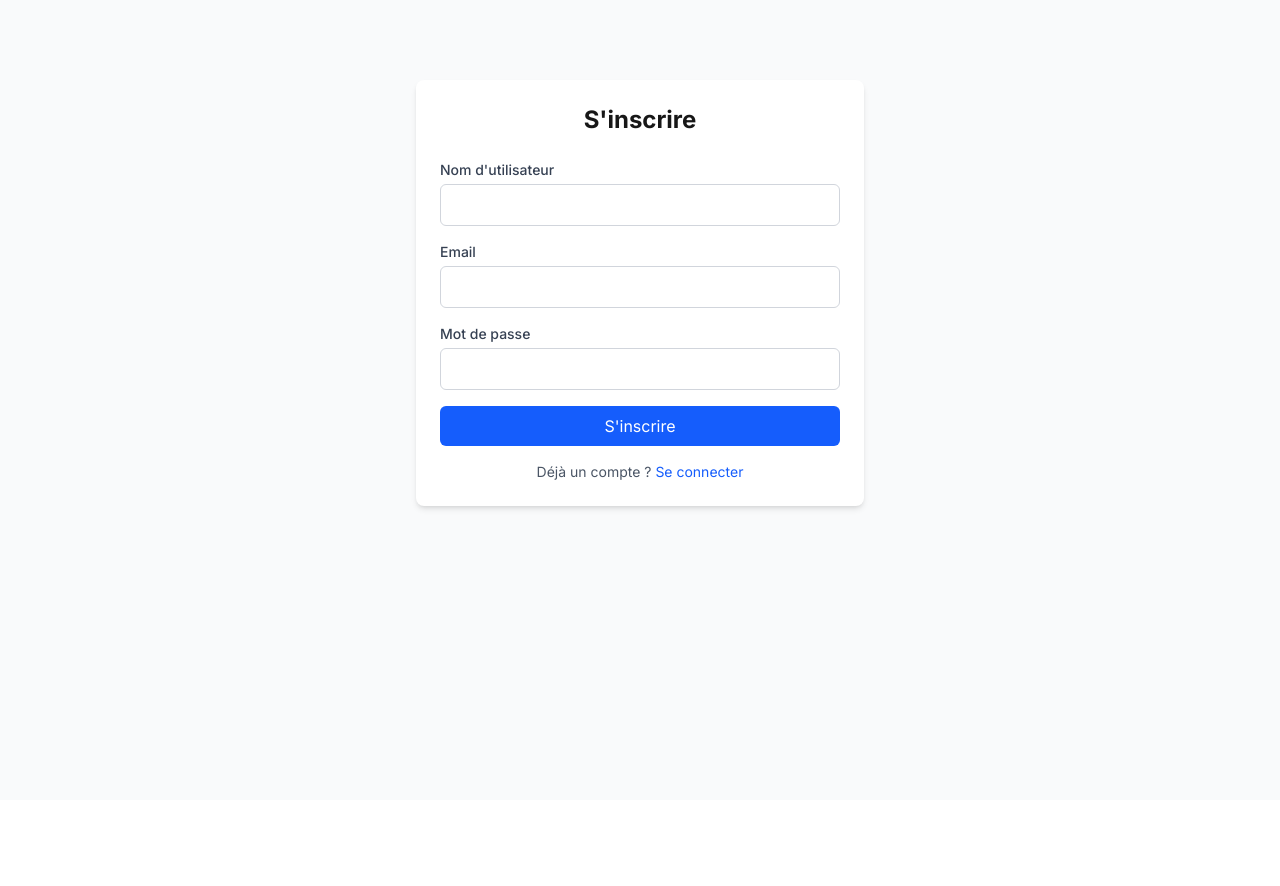
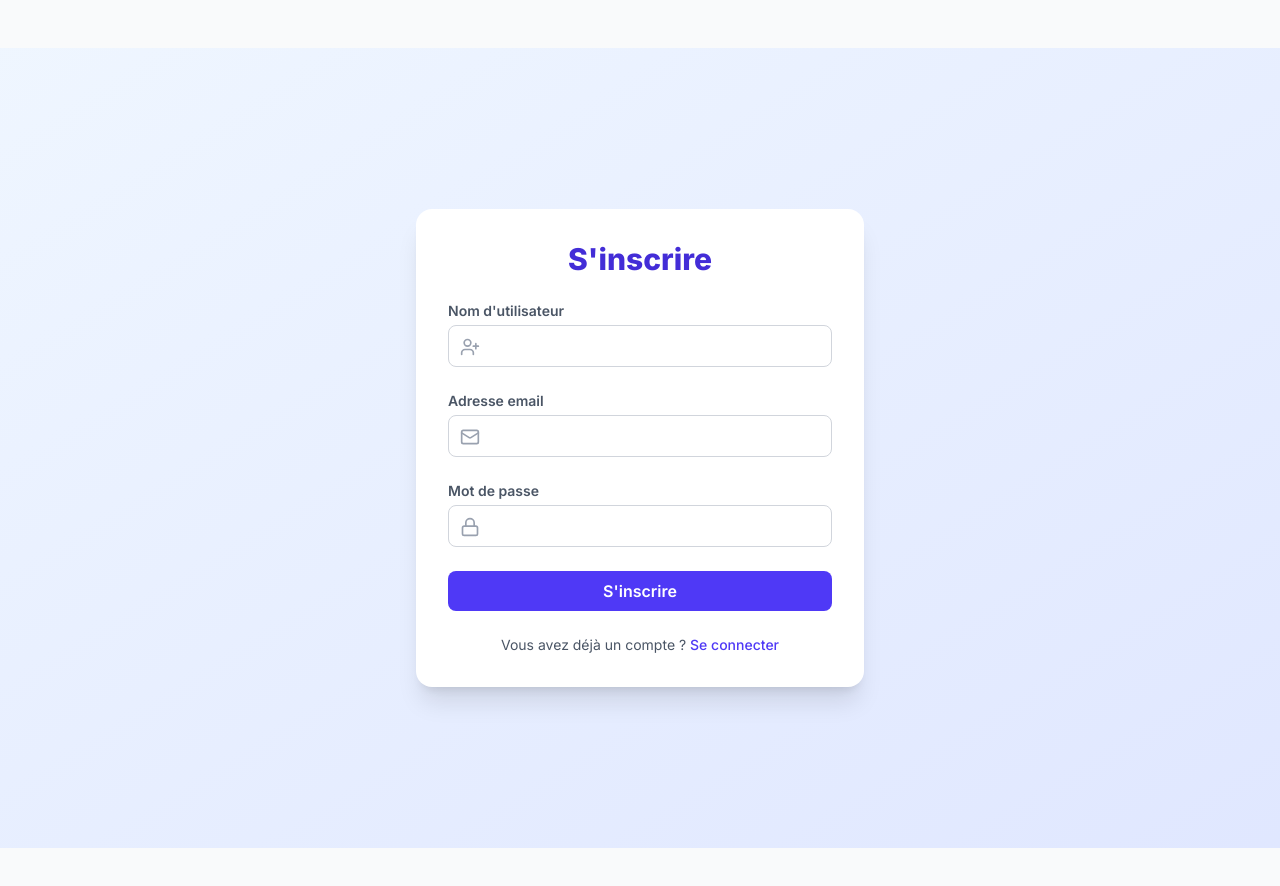
Before and after one commit to Marinegrn/microblogging_socialmedia, a Next.js app in the folder microblog-app/: page /register in a window 1280 px wide. Shown: the top 886 px of the page. Before the commit the page ends 800 px from the top, so only its background shows below. Built offline with nearby package versions, Linux system fonts and the light colour scheme; no server answers.

Commit message:
update : style RegisterForm component

```diff
--- a/microblog-app/src/components/auth/RegisterForm.tsx
+++ b/microblog-app/src/components/auth/RegisterForm.tsx
@@ -2,6 +2,7 @@
 import { useState } from 'react';
 import { useAuth } from '@/hooks/useAuth';
 import { useRouter } from 'next/navigation';
+import { Mail, Lock, UserPlus } from 'lucide-react';
 
 export default function RegisterForm() {
   const [email, setEmail] = useState('');
@@ -34,52 +35,63 @@ export default function RegisterForm() {
     setLoading(false);
   };
 
+
   return (
-    <div className="max-w-md mx-auto mt-8 p-6 bg-white rounded-lg shadow-md">
-      <h1 className="text-2xl font-bold text-center mb-6">S&apos;inscrire</h1>
+    <div className="flex items-center justify-center min-h-screen bg-gradient-to-br from-blue-50 to-indigo-100 px-4">
+      <div className="w-full max-w-md bg-white p-8 rounded-2xl shadow-xl">
+        <h1 className="text-3xl font-extrabold text-center text-indigo-700 mb-6">S&apos;inscrire</h1>
 
-      <form onSubmit={handleSubmit} className="space-y-4">
+        <form onSubmit={handleSubmit} className="space-y-6">
           <div>
-          <label className="block text-sm font-medium text-gray-700 mb-1">
+            <label className="block text-sm font-semibold text-gray-600 mb-1">
               Nom d&apos;utilisateur
             </label>
+            <div className="relative">
+              <UserPlus className="absolute left-3 top-3 h-5 w-5 text-gray-400" />
               <input
                 type="text"
                 value={username}
                 onChange={(e) => setUsername(e.target.value)}
-            className="w-full px-3 py-2 border border-gray-300 rounded-md focus:ring-2 focus:ring-blue-500 focus:border-transparent"
+                className="w-full pl-10 pr-4 py-2 border border-gray-300 rounded-lg focus:outline-none focus:ring-2 focus:ring-indigo-500 transition"
                 required
               />
             </div>
+          </div>
 
           <div>
-          <label className="block text-sm font-medium text-gray-700 mb-1">
-            Email
+            <label className="block text-sm font-semibold text-gray-600 mb-1">
+              Adresse email
             </label>
+            <div className="relative">
+              <Mail className="absolute left-3 top-3 h-5 w-5 text-gray-400" />
               <input
                 type="email"
                 value={email}
                 onChange={(e) => setEmail(e.target.value)}
-            className="w-full px-3 py-2 border border-gray-300 rounded-md focus:ring-2 focus:ring-blue-500 focus:border-transparent"
+                className="w-full pl-10 pr-4 py-2 border border-gray-300 rounded-lg focus:outline-none focus:ring-2 focus:ring-indigo-500 transition"
                 required
               />
             </div>
+          </div>
 
           <div>
-          <label className="block text-sm font-medium text-gray-700 mb-1">
+            <label className="block text-sm font-semibold text-gray-600 mb-1">
               Mot de passe
             </label>
+            <div className="relative">
+              <Lock className="absolute left-3 top-3 h-5 w-5 text-gray-400" />
               <input
                 type="password"
                 value={password}
                 onChange={(e) => setPassword(e.target.value)}
-            className="w-full px-3 py-2 border border-gray-300 rounded-md focus:ring-2 focus:ring-blue-500 focus:border-transparent"
+                className="w-full pl-10 pr-4 py-2 border border-gray-300 rounded-lg focus:outline-none focus:ring-2 focus:ring-indigo-500 transition"
                 required
               />
             </div>
+          </div>
 
           {error && (
-          <div className="text-red-600 text-sm bg-red-50 p-2 rounded">
+            <div className="text-sm text-red-600 bg-red-50 border border-red-200 rounded p-2">
               {error}
             </div>
           )}
@@ -87,18 +99,19 @@ export default function RegisterForm() {
           <button
             type="submit"
             disabled={loading}
-          className="w-full bg-blue-600 text-white py-2 px-4 rounded-md hover:bg-blue-700 disabled:opacity-50 disabled:cursor-not-allowed"
+            className="w-full bg-indigo-600 text-white py-2 px-4 rounded-lg font-semibold hover:bg-indigo-700 transition disabled:opacity-50 disabled:cursor-not-allowed"
           >
-          {loading ? 'Inscription...' : 'S\'inscrire'}
+            {loading ? "Inscription..." : "S'inscrire"}
           </button>
         </form>
 
-      <p className="text-center mt-4 text-sm text-gray-600">
-        Déjà un compte ?{' '}
-        <a href="/login" className="text-blue-600 hover:underline">
+        <p className="text-center mt-6 text-sm text-gray-600">
+          Vous avez déjà un compte ?{' '}
+          <a href="/login" className="text-indigo-600 hover:underline font-medium">
             Se connecter
           </a>
         </p>
       </div>
+    </div>
   );
 }
```
Lines whose indentation alone changed are shown as unchanged.
